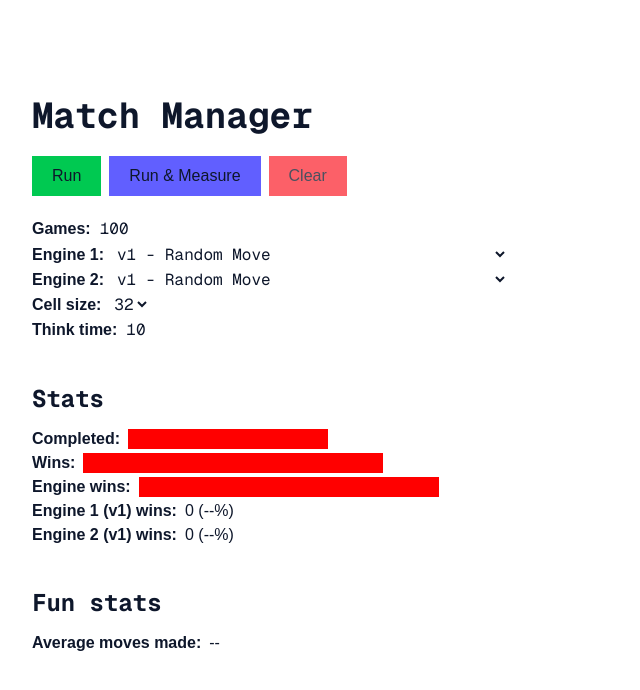
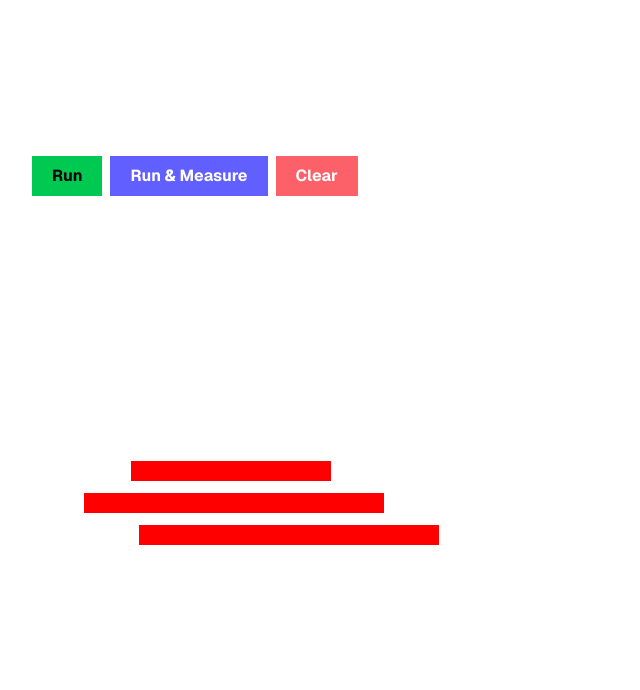
Before and after one commit to Prestopy/chessjam, a Next.js app: page /tester in a window 1280 px wide. Shown: the top 690 px of the page, without its empty margins (0-640 px from the left). Built offline with nearby package versions, Linux system fonts and the light colour scheme.

Commit message:
improvements to tester

```diff
--- a/src/app/tester/page.tsx
+++ b/src/app/tester/page.tsx
@@ -18,7 +18,8 @@ interface GameData {
 
 	movesMade: number;
 	winner: Color | null;
-	averageThinkTime: number;
+	avgThinkTimeW: number;
+	avgThinkTimeB: number;
 }
 export default function TesterV2() {
 	const [games, setGames] = useState(0);
@@ -34,8 +35,18 @@ export default function TesterV2() {
 	const [engine1, setEngine1] = useState<EngineVersion>("1");
 	const [engine2, setEngine2] = useState<EngineVersion>("1");
 
-	const [engine1Wins, setEngine1Wins] = useState(0);
-	const [engine2Wins, setEngine2Wins] = useState(0);
+	// Unified accurate statistics state
+	const [stats, setStats] = useState({
+		completed: 0,
+		whiteWins: 0,
+		blackWins: 0,
+		stales: 0,
+		draws: 0,
+		engine1Wins: 0,
+		engine2Wins: 0,
+		totalEngine1Think: 0,
+		totalEngine2Think: 0
+	});
 
 	const [thinkTime, setThinkTime] = useState(10);
 
@@ -48,7 +59,7 @@ export default function TesterV2() {
 		const initializedBoards: Board[] = [];
 
 		for (let i = 0; i < games; i++) {
-			initializedStates.push({ gameState: GameState.Running, engines: null, winner: null, movesMade: 0, averageThinkTime: 0 });
+			initializedStates.push({ gameState: GameState.Running, engines: null, winner: null, movesMade: 0, avgThinkTimeW: 0, avgThinkTimeB: 0 });
 			initializedBoards.push(new Chess(8, 8).getBoard());
 		}
 
@@ -70,41 +81,66 @@ export default function TesterV2() {
 				const winnerVal = Number(resultBuffer[13]);
 				const winner = winnerVal === 2 ? null : (winnerVal as Color);
 				const movesMade = Number(resultBuffer[14]);
-				const averageThinkTime = Number(resultBuffer[15]);
+				const avgThinkTimeW = Number(resultBuffer[16]);
+				const avgThinkTimeB = Number(resultBuffer[17]);
 
-				// Update board
+				// Update board visual representation
 				setChessPositions((prev) => {
 					const newBoards = [...prev];
 					newBoards[i] = updatedBoard;
 					return newBoards;
 				});
 
-				// Update game state
+				// Update game details block
 				setGameStates((prev) => {
 					const newStates = [...prev];
-					newStates[i] = {gameState, engines: { W: engine1IsWhite ? engine1 : engine2, B: engine1IsWhite ? engine2 : engine1 }, winner, movesMade, averageThinkTime};
+					newStates[i] = {
+						gameState,
+						engines: { W: engine1IsWhite ? engine1 : engine2, B: engine1IsWhite ? engine2 : engine1 },
+						winner,
+						movesMade,
+						avgThinkTimeW,
+						avgThinkTimeB
+					};
 					return newStates;
 				});
 
 				if (gameState !== GameState.Running) {
-					// check if it's the last one to complete
-					completed.current++;
+					// Instantly log all values to eliminate asynchronous context leaking
+					setStats((prev) => {
+						const nextCompleted = prev.completed + 1;
 
-					if (winner !== null) {
-						if (engine1IsWhite && winner === Color.White || !engine1IsWhite && winner === Color.Black) setEngine1Wins((prev) => prev + 1);
-						else setEngine2Wins((prev) => prev + 1);
-					}
+						const isWhiteWin = winner === Color.White;
+						const isBlackWin = winner === Color.Black;
+						const isStale = gameState === GameState.Stalemate;
+						const isDraw = gameState === GameState.Draw;
 
-					if (completed.current >= games) {
-						if (measure) setEndSimTime(performance.now());
-						setCurrentlyRunning(false);
-					}
+						const e1Won = (engine1IsWhite && isWhiteWin) || (!engine1IsWhite && isBlackWin);
+						const e2Won = (!engine1IsWhite && isWhiteWin) || (engine1IsWhite && isBlackWin);
+
+						if (nextCompleted >= games) {
+							if (measure) setEndSimTime(performance.now());
+							setCurrentlyRunning(false);
+						}
+
+						return {
+							completed: nextCompleted,
+							whiteWins: prev.whiteWins + (isWhiteWin ? 1 : 0),
+							blackWins: prev.blackWins + (isBlackWin ? 1 : 0),
+							stales: prev.stales + (isStale ? 1 : 0),
+							draws: prev.draws + (isDraw ? 1 : 0),
+							engine1Wins: prev.engine1Wins + (winner !== null && e1Won ? 1 : 0),
+							engine2Wins: prev.engine2Wins + (winner !== null && e2Won ? 1 : 0),
+							totalEngine1Think: prev.totalEngine1Think + (engine1IsWhite ? avgThinkTimeW : avgThinkTimeB),
+							totalEngine2Think: prev.totalEngine2Think + (engine1IsWhite ? avgThinkTimeB : avgThinkTimeW)
+						};
+					});
+
 					worker.terminate();
 				}
 			};
 
-
-			worker.postMessage({ranks: 8, files: 8, initialBoard: board, thinkTime: thinkTime, wEngineVer: engine1IsWhite ? engine1 : engine2, bEngineVer: engine1IsWhite ? engine2 : engine1 });
+			worker.postMessage({ranks: 8, files: 8, initialBoard: board, thinkTime: thinkTime, wEngineVer: engine1IsWhite ? engine1 : engine2, bEngineVer: engine1IsWhite ? engine2 : engine1, measure: measure });
 			workerRefs.current.push(worker);
 		})
 
@@ -129,13 +165,20 @@ export default function TesterV2() {
 		workerRefs.current.forEach((w) => w.terminate());
 		workerRefs.current = [];
 
-		completed.current = 0;
+		setStats({
+			completed: 0,
+			whiteWins: 0,
+			blackWins: 0,
+			stales: 0,
+			draws: 0,
+			engine1Wins: 0,
+			engine2Wins: 0,
+			totalEngine1Think: 0,
+			totalEngine2Think: 0
+		});
 
 		setChessPositions([]);
 		setGameStates([]);
-		setEngine1Wins(0);
-		setEngine2Wins(0);
-
 		// setCurrentlyRunning(false); <-- CAN CAUSE RACE CONDITION
 	};
 
@@ -166,30 +209,11 @@ export default function TesterV2() {
 
 	useEffect(() => {
 		rowVirtualizer.measure();
-	}, [cellSize, rowVirtualizer]);
-
-
-	// MEASURING DATA
-	const completed = useRef(0);
-	const whiteWins = gameStates.filter((s) => s.winner === Color.White).length;
-	const blackWins = gameStates.filter((s) => s.winner === Color.Black).length;
-	const stales = gameStates.filter((s) => s.gameState === GameState.Stalemate).length;
-	const draws = gameStates.filter((s) => s.gameState === GameState.Draw).length;
-
-	// const avgPiecesLeft =
-	// 	completed.current === 0 || (measuring && currentlyRunning)
-	// 		? "--"
-	// 		: (
-	// 			chessPositions.reduce((accum, board, i) => {
-	// 				if (gameStates[i].gameState !== GameState.RUNNING) {
-	// 					return accum + board.flat().filter((p) => p !== null).length;
-	// 				}
-	// 				return accum;
-	// 			}, 0) / completed.current
-	// 		).toFixed(2);
+		// eslint-disable-next-line react-hooks/exhaustive-deps
+	}, [cellSize]);
 
 	const avgMovesMadeTillEnd =
-		completed.current === 0 || (measuring && currentlyRunning)
+		stats.completed === 0 || (measuring && currentlyRunning)
 			? "--"
 			: (
 				(
@@ -198,15 +222,17 @@ export default function TesterV2() {
 							return accum + state.movesMade;
 						}
 						return accum;
-					}, 0) / completed.current
+					}, 0) / stats.completed
 				).toFixed(2)
 			);
 
-	const avgThinkTime = !measuring || currentlyRunning
+	const avgThinkTimeE1 = !measuring || currentlyRunning || games === 0
 		? "--"
-		: (
-			gameStates.reduce((accum, state) => accum + state.averageThinkTime, 0) / games
-		).toFixed(4);
+		: (stats.totalEngine1Think / games).toFixed(4);
+
+	const avgThinkTimeE2 = !measuring || currentlyRunning || games === 0
+		? "--"
+		: (stats.totalEngine2Think / games).toFixed(4);
 
 	const [startSimTime, setStartSimTime] = useState(0);
 	const [endSimTime, setEndSimTime] = useState(0);
@@ -214,12 +240,12 @@ export default function TesterV2() {
 
 	return (
 		<div className="w-screen h-screen overflow-y-hidden flex flex-row justify-between px-8">
-			<div className="py-24">
-				<h1 className="text-4xl font-mono font-bold mb-5">Match Manager</h1>
+			<div className="py-24 font-sans text-white">
+				<h1 className="text-4xl font-mono font-bold mb-5 text-white">Match Manager</h1>
 				<div className="flex flex-row gap-2 mb-5">
-					<button className="bg-green-500 px-5 py-2" onClick={() => handleRun()} disabled={currentlyRunning || numGamesInput <= 0 || isNaN(numGamesInput) || numGamesInput > MAX_VISIBLE_GAMES}>Run</button>
-					<button className="bg-indigo-500 px-5 py-2" onClick={() => handleRun(true)} disabled={currentlyRunning || numGamesInput <= 0 || isNaN(numGamesInput)}>Run & Measure</button>
-					<button className="bg-red-500 px-5 py-2" onClick={() => {
+					<button className="bg-green-500 px-5 py-2 text-black font-bold" onClick={() => handleRun()} disabled={currentlyRunning || numGamesInput <= 0 || isNaN(numGamesInput) || numGamesInput > MAX_VISIBLE_GAMES}>Run</button>
+					<button className="bg-indigo-500 px-5 py-2 text-white font-bold" onClick={() => handleRun(true)} disabled={currentlyRunning || numGamesInput <= 0 || isNaN(numGamesInput)}>Run & Measure</button>
+					<button className="bg-red-500 px-5 py-2 text-white font-bold" onClick={() => {
 						handleClear();
 						setCurrentlyRunning(false);
 						setStartSimTime(0);
@@ -228,10 +254,10 @@ export default function TesterV2() {
 					}} disabled={workerRefs.current.length === 0}>Clear</button>
 				</div>
 
-				<div className="flex flex-row gap-2 items-center">
+				<div className="flex flex-row gap-2 items-center mb-2">
 					<label className="font-bold">Games:</label>
 					<input
-						className="font-mono border border-white"
+						className="font-mono border border-white text-white px-1"
 						type="number"
 						value={numGamesInput === 0 ? "" : numGamesInput}
 						onChange={(e) => {
@@ -252,10 +278,10 @@ export default function TesterV2() {
 					/>
 				</div>
 
-				<div className="flex flex-row gap-2 items-center">
+				<div className="flex flex-row gap-2 items-center mb-2">
 					<label className="font-bold">Engine 1:</label>
 					<select
-						className="font-mono border border-white"
+						className="font-mono border border-white text-white"
 						value={engine1}
 						onChange={(e) => setEngine1(e.target.value as EngineVersion)}
 					>
@@ -266,10 +292,10 @@ export default function TesterV2() {
 						}
 					</select>
 				</div>
-				<div className="flex flex-row gap-2 items-center">
+				<div className="flex flex-row gap-2 items-center mb-2">
 					<label className="font-bold">Engine 2:</label>
 					<select
-						className="font-mono border border-white"
+						className="font-mono border border-white text-white"
 						value={engine2}
 						onChange={(e) => setEngine2(e.target.value as EngineVersion)}
 					>
@@ -281,10 +307,10 @@ export default function TesterV2() {
 					</select>
 				</div>
 
-				<div className="flex flex-row gap-2 items-center">
+				<div className="flex flex-row gap-2 items-center mb-2">
 					<label className="font-bold">Cell size:</label>
 					<select
-						className="font-mono border border-white"
+						className="font-mono border border-white text-white"
 						value={cellSize}
 						onChange={(e) => {
 							const value = parseInt(e.target.value, 10);
@@ -300,10 +326,10 @@ export default function TesterV2() {
 						<option value={72}>72</option>
 					</select>
 				</div>
-				<div className="flex flex-row gap-2 items-center">
+				<div className="flex flex-row gap-2 items-center mb-5">
 					<label className="font-bold">Think time:</label>
 					<input
-						className="font-mono border border-white"
+						className="font-mono border border-white text-white px-1"
 						type="number"
 						value={thinkTime}
 						onChange={(e) => {
@@ -326,14 +352,14 @@ export default function TesterV2() {
 
 				<h2 className="text-2xl font-mono font-bold mb-3 mt-10">Stats</h2>
 
-				<div className="flex flex-row gap-2 items-center">
+				<div className="flex flex-row gap-2 items-center mb-2">
 					<label className="font-bold">Completed:</label>
 					<ProgressBar
 						segments={[
 							{
-								value: (completed.current / games) * 100,
+								value: games === 0 ? 0 : (stats.completed / games) * 100,
 								color: "#00ff00",
-								label: completed.current,
+								label: stats.completed,
 								labelColor: "#000",
 							},
 						]}
@@ -344,15 +370,15 @@ export default function TesterV2() {
 					/>
 				</div>
 
-				<div className="flex flex-row gap-2 items-center">
+				<div className="flex flex-row gap-2 items-center mb-2">
 					<label className="font-bold">Wins:</label>
 					<div className="flex flex-col gap-2">
 						<ProgressBar
 							segments={[
-								{ value: (whiteWins / games) * 100, color: "#ffffff", label: whiteWins, labelColor: "#000" },
-								{ value: (blackWins / games) * 100, color: "#000000", label: blackWins, labelColor: "#fff" },
-								{ value: (stales / games) * 100, color: "#ffaa00", label: stales, labelColor: "#000" },
-								{ value: (draws / games) * 100, color: "#595959", label: draws, labelColor: "#fff" },
+								{ value: games === 0 ? 0 : (stats.whiteWins / games) * 100, color: "#ffffff", label: stats.whiteWins, labelColor: "#000" },
+								{ value: games === 0 ? 0 : (stats.blackWins / games) * 100, color: "#000000", label: stats.blackWins, labelColor: "#fff" },
+								{ value: games === 0 ? 0 : (stats.stales / games) * 100, color: "#ffaa00", label: stats.stales, labelColor: "#000" },
+								{ value: games === 0 ? 0 : (stats.draws / games) * 100, color: "#595959", label: stats.draws, labelColor: "#fff" },
 							]}
 							background="red"
 							width={300}
@@ -361,13 +387,13 @@ export default function TesterV2() {
 					</div>
 				</div>
 
-				<div className="flex flex-row gap-2 items-center">
+				<div className="flex flex-row gap-2 items-center mb-2">
 					<label className="font-bold">Engine wins:</label>
 					<div className="flex flex-col gap-2">
 						<ProgressBar
 							segments={[
-								{ value: engine1Wins+engine2Wins === 0 ? 0 : ((engine1Wins / (engine1Wins+engine2Wins)) * 100), color: "#ff8d3c", label: `E1 (v${engine1}) ` + engine1Wins, labelColor: "#000" },
-								{ value: engine1Wins+engine2Wins === 0 ? 0 : ((engine2Wins / (engine1Wins+engine2Wins)) * 100), color: "#d2ff0c", label: `E2 (v${engine2}) ` + engine2Wins, labelColor: "#000" },
+								{ value: stats.engine1Wins+stats.engine2Wins === 0 ? 0 : ((stats.engine1Wins / (stats.engine1Wins+stats.engine2Wins)) * 100), color: "#ff8d3c", label: `E1 (v${engine1}) ` + stats.engine1Wins, labelColor: "#000" },
+								{ value: stats.engine1Wins+stats.engine2Wins === 0 ? 0 : ((stats.engine2Wins / (stats.engine1Wins+stats.engine2Wins)) * 100), color: "#d2ff0c", label: `E2 (v${engine2}) ` + stats.engine2Wins, labelColor: "#000" },
 							]}
 							background="red"
 							width={300}
@@ -376,28 +402,23 @@ export default function TesterV2() {
 					</div>
 				</div>
 
-				<div className="flex flex-row gap-2 items-center">
+				<div className="flex flex-row gap-2 items-center mb-2">
 					<label className="font-bold">Engine 1 (v{engine1}) wins:</label>
 					<div className="flex flex-col gap-2">
-						{engine1Wins} ({engine1Wins+engine2Wins === 0 ? "--" : ((engine1Wins / (engine1Wins+engine2Wins))*100).toFixed(4)}%)
+						{stats.engine1Wins} ({stats.engine1Wins+stats.engine2Wins === 0 ? "--" : ((stats.engine1Wins / (stats.engine1Wins+stats.engine2Wins))*100).toFixed(4)}%)
 					</div>
 				</div>
 
-				<div className="flex flex-row gap-2 items-center">
+				<div className="flex flex-row gap-2 items-center mb-2">
 					<label className="font-bold">Engine 2 (v{engine2}) wins:</label>
 					<div className="flex flex-col gap-2">
-						{engine2Wins} ({engine1Wins+engine2Wins === 0 ? "--" : ((engine2Wins / (engine1Wins+engine2Wins))*100).toFixed(4)}%)
+						{stats.engine2Wins} ({stats.engine1Wins+stats.engine2Wins === 0 ? "--" : ((stats.engine2Wins / (stats.engine1Wins+stats.engine2Wins))*100).toFixed(4)}%)
 					</div>
 				</div>
 
 				<h2 className="text-2xl font-mono font-bold mb-3 mt-10">Fun stats</h2>
 
-				{/*<div className="flex flex-row gap-2 items-center">*/}
-				{/*	<label className="font-bold">Average pieces left:</label>*/}
-				{/*	<p>{avgPiecesLeft}</p>*/}
-				{/*</div>*/}
-
-				<div className="flex flex-row gap-2 items-center">
+				<div className="flex flex-row gap-2 items-center mb-2">
 					<label className="font-bold">Average moves made:</label>
 					<p>{avgMovesMadeTillEnd}</p>
 				</div>
@@ -407,14 +428,19 @@ export default function TesterV2() {
 						<>
 							<h2 className="text-2xl font-mono font-bold mb-3 mt-5">Times</h2>
 
-							<div className="flex flex-row gap-2 items-center">
+							<div className="flex flex-row gap-2 items-center mb-2">
 								<label className="font-bold">Total simulation time:</label>
 								<p>{(!currentlyRunning ? ((endSimTime - startSimTime)/1000).toFixed(4) : "--")} s</p>
 							</div>
 
-							<div className="flex flex-row gap-2 items-center">
-								<label className="font-bold">Average thinking time:</label>
-								<p>{avgThinkTime} ms</p>
+							<div className="flex flex-row gap-2 items-center mb-2">
+								<label className="font-bold">Engine 1 thinking time:</label>
+								<p>{avgThinkTimeE1} ms</p>
+							</div>
+
+							<div className="flex flex-row gap-2 items-center mb-2">
+								<label className="font-bold">Engine 2 thinking time:</label>
+								<p>{avgThinkTimeE2} ms</p>
 							</div>
 						</>
 					)
@@ -455,9 +481,9 @@ export default function TesterV2() {
 											return (
 												<div key={i} className="flex flex-col items-center justify-end">
 													{
-														gameStates[idx].gameState !== GameState.Running ? (
+														gameStates[idx] && gameStates[idx].gameState !== GameState.Running ? (
 															<div
-																className="flex flex-row justify-center w-full"
+																className="flex flex-row justify-center w-full font-sans text-sm font-bold"
 																style={{
 																	color: gameStates[idx].winner === Color.White ? "#000" : gameStates[idx].winner === Color.Black ? "#fff" : gameStates[idx].gameState === GameState.Stalemate ? "#000" : "#fff",
 																	background: gameStates[idx].winner === Color.White ? "#fff" : gameStates[idx].winner === Color.Black ? "#000" : gameStates[idx].gameState === GameState.Stalemate ? "#ffaa00" : "#595959",
@@ -465,7 +491,7 @@ export default function TesterV2() {
 															>
 																{
 																	gameStates[idx].gameState === GameState.Stalemate ? "Stalemate" : gameStates[idx].gameState === GameState.Draw ? "Draw" : (
-																		<p>{gameStates[idx].winner === Color.White ? "White" : "Black"} (v{gameStates[idx].engines![gameStates[idx].winner === Color.White ? "W" : "B"]}) win</p>
+																		<p className="px-1">{gameStates[idx].winner === Color.White ? "White" : "Black"} (v{gameStates[idx].engines![gameStates[idx].winner === Color.White ? "W" : "B"]}) win</p>
 																	)
 																}
 															</div>
--- a/src/app/worker/chessWorker.ts
+++ b/src/app/worker/chessWorker.ts
@@ -6,35 +6,79 @@ import {allEngines, EngineVersion} from "@/app/engines/engineDetails";
 let game: Chess;
 let gameOver = false;
 
-let totalTimeThinking = 0;
+let totalTimeThinkingW = 0;
+let totalTimeThinkingB = 0;
+let totalMovesW = 0;
+let totalMovesB = 0;
 
 let wEngine: Engine | null = null;
 let bEngine: Engine | null = null;
 
 self.onmessage = function (e) {
-	const {ranks, files, initialBoard, thinkTime, wEngineVer, bEngineVer} : {
+	const {ranks, files, initialBoard, thinkTime, wEngineVer, bEngineVer, measure} : {
 		ranks: number,
 		files: number,
 		initialBoard: Board,
 		thinkTime: number,
 		wEngineVer: EngineVersion,
-		bEngineVer: EngineVersion
+		bEngineVer: EngineVersion,
+		measure?: boolean
 	} = e.data;
 
 	game = new Chess(ranks, files, initialBoard);
 	wEngine = allEngines.find(e => e.version === wEngineVer)?.getEngine().connectTo(game).setColor(Color.White) ?? null;
 	bEngine = allEngines.find(e => e.version === bEngineVer)?.getEngine().connectTo(game).setColor(Color.Black) ?? null;
 
+	if (measure) {
+		while (!gameOver && wEngine && bEngine && game) {
+			let engineMove: Move | null;
+			const isWhiteTurn = game.getTurn() === Color.White;
+
+			const startTime = performance.now();
+			if (isWhiteTurn) {
+				engineMove = wEngine.pickMove();
+				totalMovesW++;
+			} else {
+				engineMove = bEngine.pickMove();
+				totalMovesB++;
+			}
+			const endTime = performance.now();
+
+			if (engineMove === null) {
+				callGameOver();
+				break;
+			}
+
+			game.move(engineMove);
+
+			const gameDetails = game.getGameDetails();
+			const timeThinking = endTime - startTime;
+			if (isWhiteTurn) totalTimeThinkingW += timeThinking;
+			else totalTimeThinkingB += timeThinking;
+
+			if (gameDetails.state !== GameState.Running) {
+				callGameOver();
+				break;
+			}
+
+			game.nextTurn();
+		}
+	} else {
 		setInterval(() => {
 			if (gameOver || !wEngine || !bEngine || !game) return;
 
 			let engineMove: Move | null;
+			const isWhiteTurn = game.getTurn() === Color.White;
 
-		// Get move
-		const startTime = performance.now(); // Measure #####
-		if (game.getTurn() === Color.White) engineMove = wEngine.pickMove();
-		else engineMove = bEngine.pickMove();
-		const endTime = performance.now();   // Measure #####
+			const startTime = performance.now();
+			if (isWhiteTurn) {
+				engineMove = wEngine.pickMove();
+				totalMovesW++;
+			} else {
+				engineMove = bEngine.pickMove();
+				totalMovesB++;
+			}
+			const endTime = performance.now();
 
 			if (engineMove === null) {
 				callGameOver();
@@ -43,17 +87,15 @@ self.onmessage = function (e) {
 
 			game.move(engineMove);
 
-		// Check for game over
 			const gameDetails = game.getGameDetails();
+			const timeThinking = endTime - startTime;
+			if (isWhiteTurn) totalTimeThinkingW += timeThinking;
+			else totalTimeThinkingB += timeThinking;
+
 			if (gameDetails.state !== GameState.Running) {
 				callGameOver();
 				return;
 			}
-
-		// Post new board
-		const timeThinking = endTime - startTime;
-		totalTimeThinking += timeThinking;
-
 
 			const buffer = buildBuffer().buffer;
 			// @ts-expect-error it works :shrug:
@@ -61,19 +103,24 @@ self.onmessage = function (e) {
 
 			game.nextTurn();
 		}, thinkTime);
+	}
 };
 
 function buildBuffer() {
-	const buffer = new BigInt64Array(16); // Placeholder for transferable data if needed
+	const buffer = new BigInt64Array(18);
 	const board = game.getBoard();
-	for (let i=0; i<12; i++) buffer[i] = board[i];
+	for (let i = 0; i < 12; i++) buffer[i] = board[i];
 
 	const gameDetails = game.getGameDetails();
 
 	buffer[12] = BigInt(gameDetails.state);
-	buffer[13] = gameDetails.winner ? BigInt(gameDetails.winner) : 2n; // 2n: no color
+	buffer[13] = gameDetails.winner !== null ? BigInt(gameDetails.winner) : 2n;
 	buffer[14] = BigInt(game.getHistory().length);
-	buffer[15] = BigInt(Math.round(totalTimeThinking / game.getHistory().length));
+	buffer[15] = BigInt(0);
+
+	// Safely fallback to 0 instead of NaN if an engine never moved (e.g., immediate checkmate or draw)
+	buffer[16] = BigInt(totalMovesW > 0 ? Math.round(totalTimeThinkingW / totalMovesW) : 0);
+	buffer[17] = BigInt(totalMovesB > 0 ? Math.round(totalTimeThinkingB / totalMovesB) : 0);
 
 	return buffer;
 }
```
Lines whose indentation alone changed are shown as unchanged.
